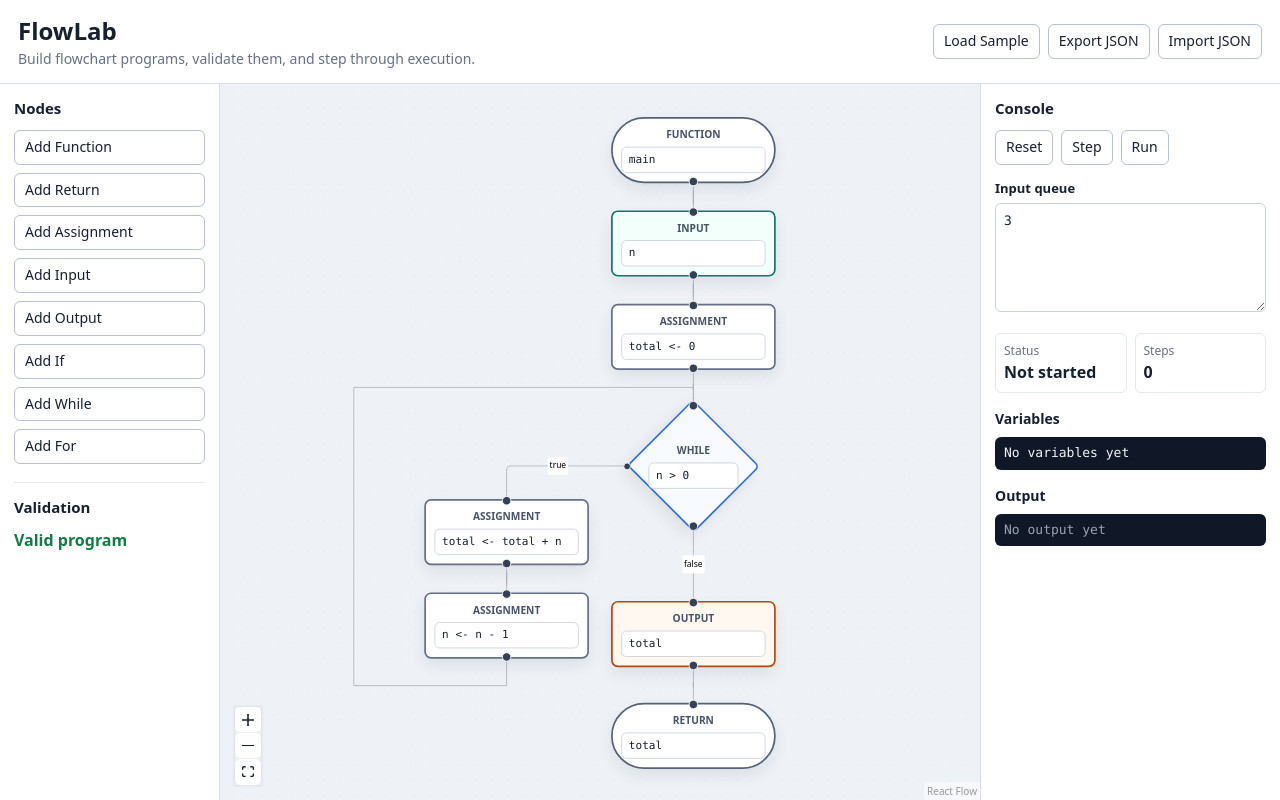
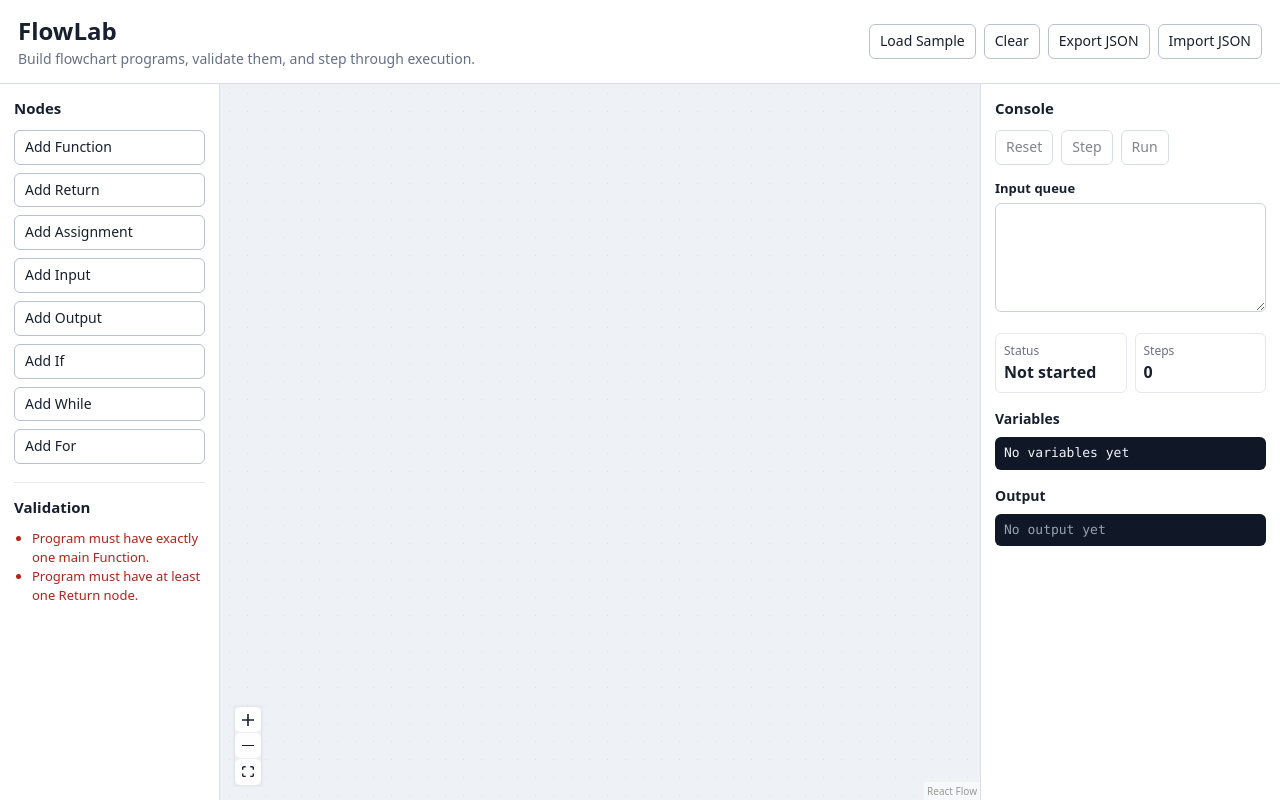
Before and after one commit to davbachman/FlowLab, a React (Vite) app: page / in a window 1280 px wide. Built offline with nearby package versions, Linux system fonts and the light colour scheme.

Commit message:
Start with blank canvas

```diff
--- a/src/App.tsx
+++ b/src/App.tsx
@@ -124,13 +124,9 @@
 }
 
 function App() {
-  const [nodes, setNodes] = useState<EditorNode[]>(() =>
-    programToNodes(sampleProgram),
-  )
-  const [edges, setEdges] = useState<EditorEdge[]>(() =>
-    programToEdges(sampleProgram),
-  )
-  const [inputQueueText, setInputQueueText] = useState('3')
+  const [nodes, setNodes] = useState<EditorNode[]>([])
+  const [edges, setEdges] = useState<EditorEdge[]>([])
+  const [inputQueueText, setInputQueueText] = useState('')
   const [execution, setExecution] = useState<ExecutionState | null>(null)
   const [message, setMessage] = useState('')
   const [pendingNodeType, setPendingNodeType] = useState<FlowNodeType | null>(
@@ -281,6 +277,14 @@
     setMessage('Sample program loaded.')
   }
 
+  function clearCanvas(): void {
+    setNodes([])
+    setEdges([])
+    setExecution(null)
+    setPendingNodeType(null)
+    setMessage('Canvas cleared.')
+  }
+
   function resetExecution(): void {
     setMessage('')
     setExecution(createExecution(program, parseInputQueue(inputQueueText)))
@@ -364,6 +368,9 @@
         <div className="toolbar" aria-label="Program actions">
           <button type="button" onClick={resetSample}>
             Load Sample
+          </button>
+          <button type="button" onClick={clearCanvas}>
+            Clear
           </button>
           <button
             type="button"
```
Also changed, not shown: 1 other file (tests, documents, lock files or other folders).
